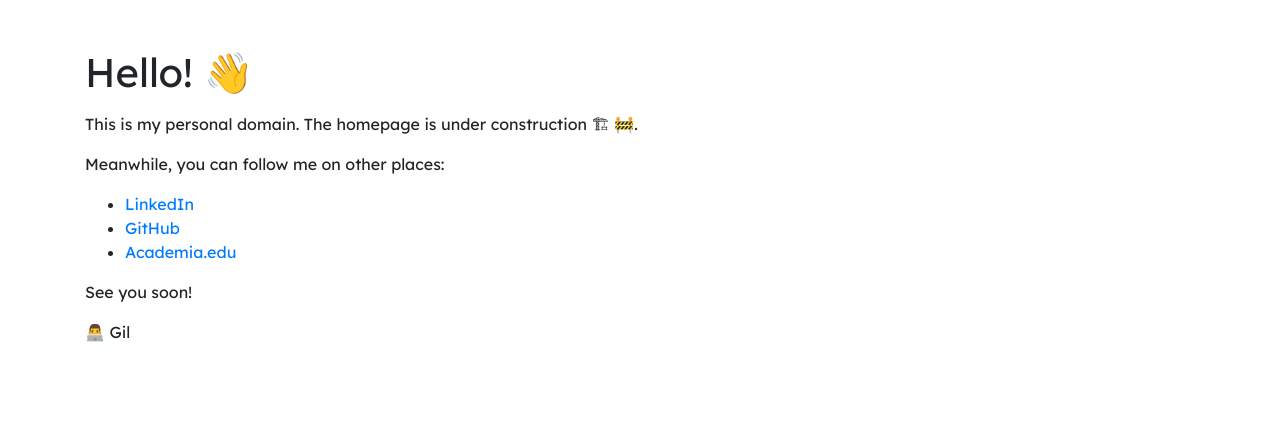
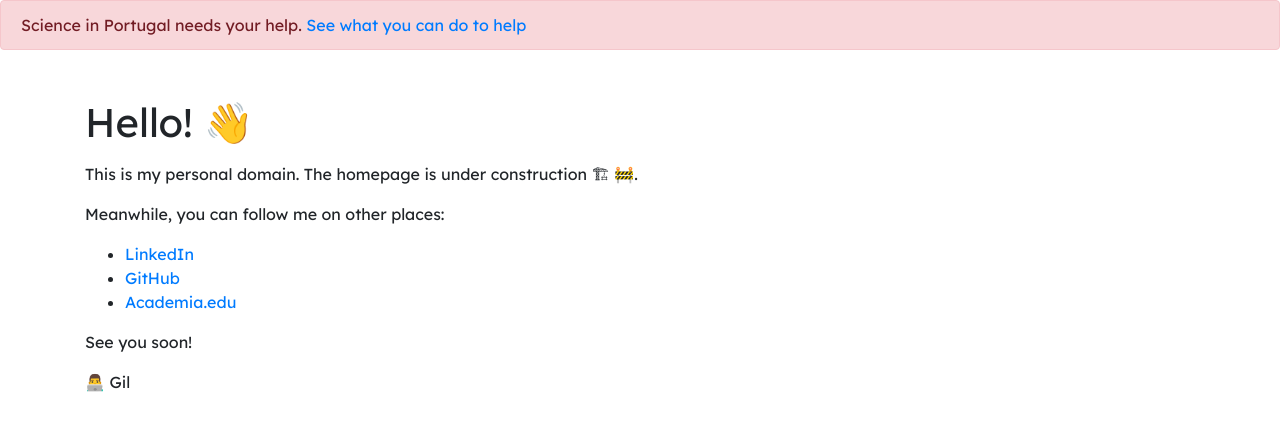
Before and after one commit to GilOliveira/GilOliveira.github.io, a plain HTML site: page index.html in a window 1280 px wide. Drawn offline with nearby package versions, Linux system fonts and the light colour scheme.

Commit message:
Added alert with science in Portugal petition.

```diff
--- a/index.html
+++ b/index.html
@@ -31,6 +31,9 @@ Gil Oliveira's personal website
 
   <body>
     <main>
+      <div class="alert alert-danger" role="alert">
+        Science in Portugal needs your help. <a href="https://peticaopublica.com/pview.aspx?pi=movimento8"> See what you can do to help </a>
+      </div>
       <div class="container mt-5" id="mainContainer">
         <h1>Hello! 👋</h1>
       </div>
```
